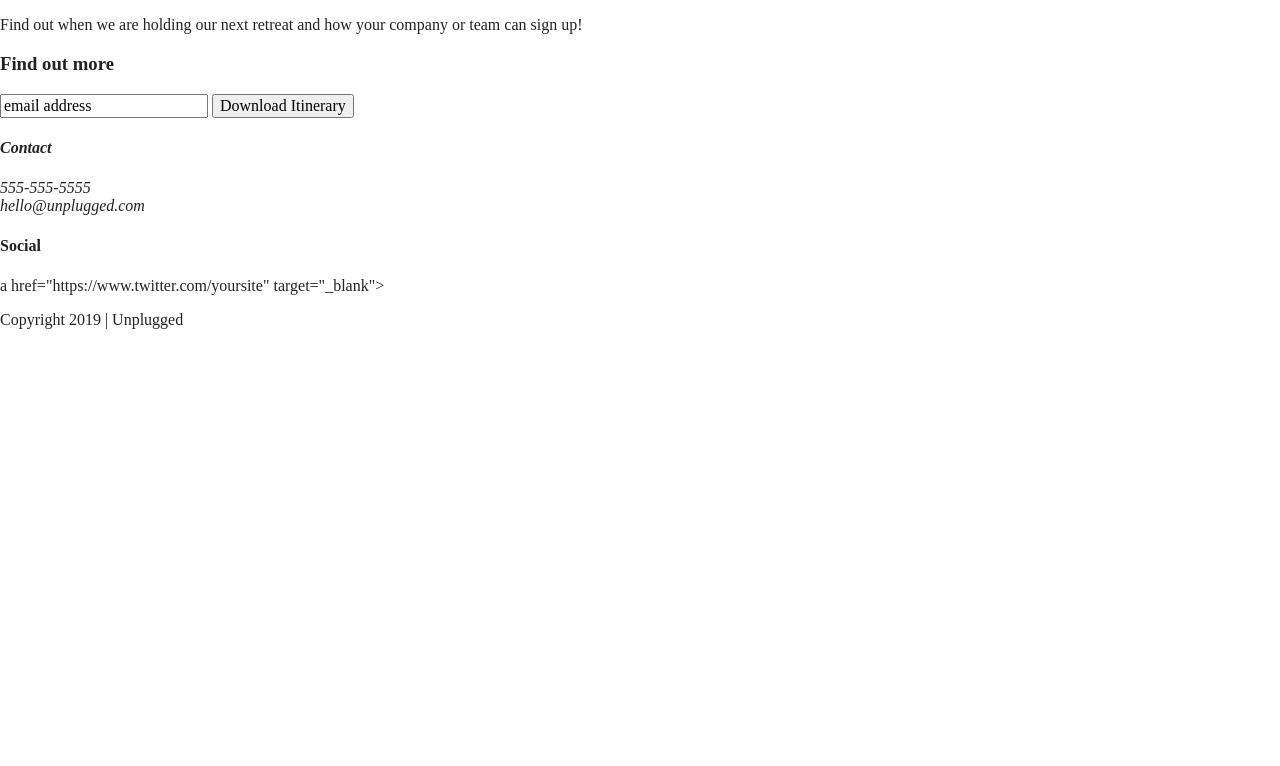
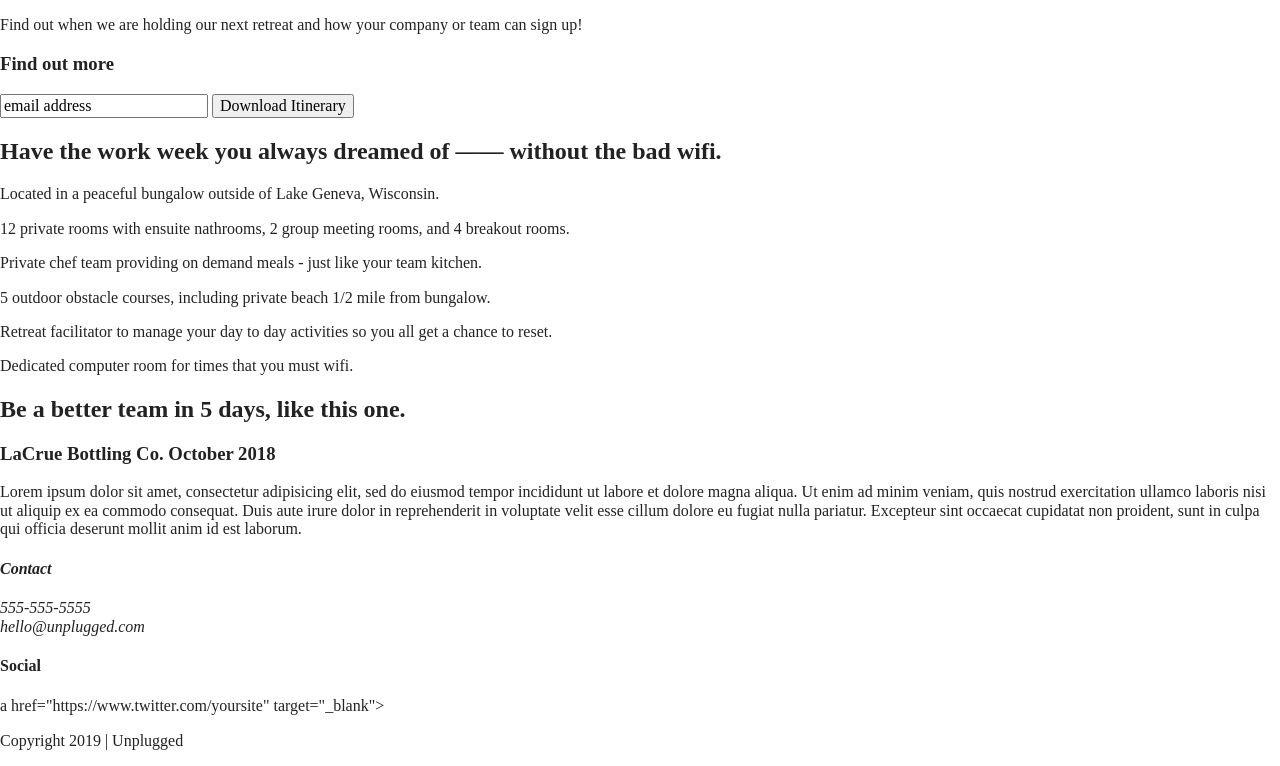
Before and after one commit to C8Design/unplugged-retreat, a website built with Parcel: page index.html in a window 1280 px wide. Shown: the part 176-942 px from the top of the page. Before the commit the page ends 800 px from the top, so only its background shows below. Built offline with nearby package versions, Linux system fonts and the light colour scheme.

Commit message:
added features and reviews section

```diff
--- a/index.html
+++ b/index.html
@@ -65,10 +65,69 @@
       </div> <!-- aside content wrapper end -->
     </aside>
 
+    <section class="features">
+      <div class="content-wrapper">
+        <!-- Add your Features content here -->
+        <h2>Have the work week you always dreamed of —— without the bad wifi.</h2>
+        <div class="features-items">
+          <article>
+            <p class="fontawesome-icon"></p>
+            <p class="features-item-description">
+              Located in a peaceful bungalow outside of Lake Geneva, Wisconsin.
+            </p>
+          </article>
+          <article>
+            <p class="fontawesome-icon"></p>
+            <p class="features-item-description">
+              12 private rooms with ensuite nathrooms, 2 group meeting rooms, and 4 breakout rooms.
+            </p>
+          </article>
+          <article>
+            <p class="fontawesome-icon"></p>
+            <p class="features-item-description">
+              Private chef team providing on demand meals - just like your team kitchen.
+            </p>
+          </article>
+          <article>
+            <p class="fontawesome-icon"></p>
+            <p class="features-item-description">
+              5 outdoor obstacle courses, including private beach 1/2 mile from bungalow.
+            </p>
+          </article>
+          <article>
+            <p class="fontawesome-icon"></p>
+            <p class="features-item-description">
+              Retreat facilitator to manage your day to day activities so you all get a chance to reset.
+            </p>
+          </article>
+          <article>
+            <p class="fontawesome-icon"></p>
+            <p class="features-item-description">
+              Dedicated computer room for times that you must wifi.
+            </p>
+          </article>
+        </div>
+      </div>
+    </section>
+
+    <section class="reviews">
+      <div class="content-wrapper">
+        <h2>Be a better team in 5 days, like this one.</h2>
+        <article>
+          <div>
+            <h3>LaCrue Bottling Co. October 2018</h4>
+            <p>
+              Lorem ipsum dolor sit amet, consectetur adipisicing elit, sed do eiusmod tempor incididunt ut labore et dolore magna aliqua. Ut enim ad minim veniam, quis nostrud exercitation ullamco laboris nisi ut aliquip ex ea commodo consequat. Duis aute irure dolor in reprehenderit in voluptate velit esse cillum dolore eu fugiat nulla pariatur. Excepteur sint occaecat cupidatat non proident, sunt in culpa qui officia deserunt mollit anim id est laborum.
+            </p>
+          </div>
+        </article>
+      </div>
+    </section>
+
   </main> <!-- main wrapper -->
 
   <footer>
-  <div class+"content-wrapper">
+  <div class="content-wrapper">
     <div class="footer-content">
       <address class="contact">
         <h4>Contact</h4>
```
